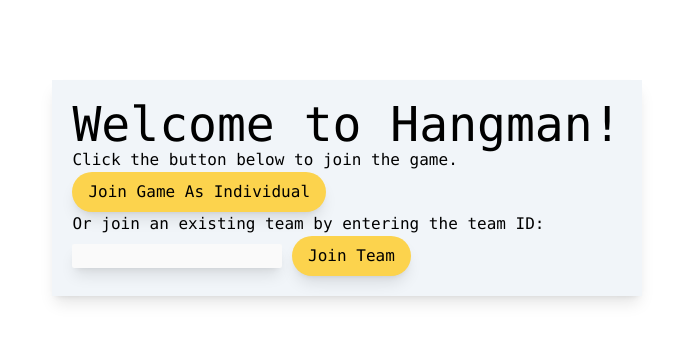
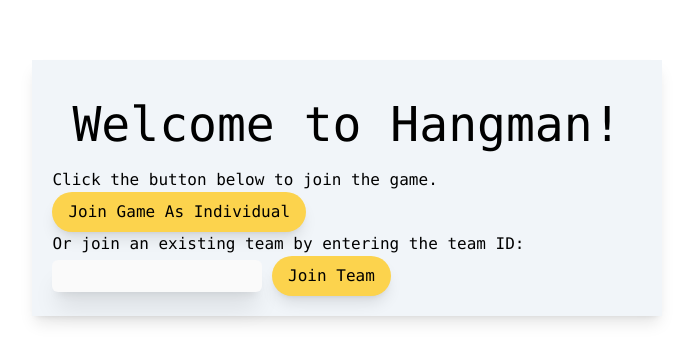
Before and after one commit to LoiNguyenCS/DeluxeHangMan, a website: page public/welcome.html in a window 1280 px wide. Shown: the part 212-574 px from the top of the page, without its empty margins (293-986 px from the left). Drawn offline with nearby package versions, Linux system fonts and the light colour scheme; no server answers.

Commit message:
Add style to welcome page, might change or not include later

```diff
--- a/public/welcome.html
+++ b/public/welcome.html
@@ -8,11 +8,11 @@
 </head>
 <body class="h-screen flex justify-center items-center font-mono">
   <div class="p-5 flex-col items-center justify-center bg-slate-100 shadow-lg">
-    <h1 class="flex items-center justify-center text-5xl">Welcome to Hangman!</h1>
+    <h1 class="p-5 flex items-center justify-center text-5xl">Welcome to Hangman!</h1>
     <p>Click the button below to join the game.</p>
     <button class="p-2 pl-4 pr-4 bg-amber-300 rounded-full shadow-lg hover:bg-amber-500" onclick="joinGame()">Join Game As Individual</button>
     <p>Or join an existing team by entering the team ID:</p>
-    <input class=" bg-neutral-50 shadow-lg rounded-sm focus:outline-none focus:ring focus:ring-amber-500" type="text" id="teamId" />
+    <input class=" bg-neutral-50 h-8 shadow-xl rounded-md focus:outline-none focus:ring focus:ring-amber-500" type="text" id="teamId" />
     <button class="p-2 pl-4 pr-4 bg-amber-300 rounded-full shadow-lg hover:bg-amber-500" onclick="joinTeam()">Join Team</button>
   </div>
 
```
Also changed, not shown: public/output.css.
